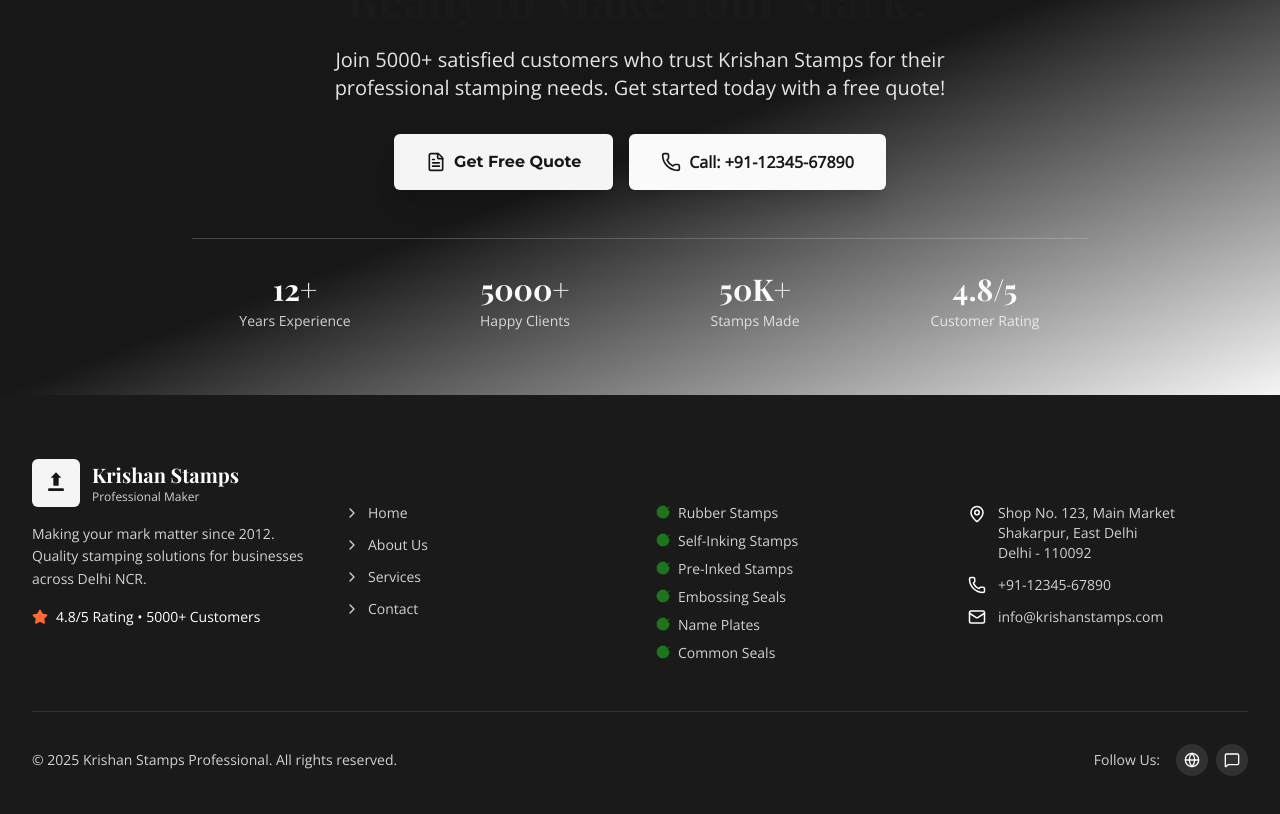
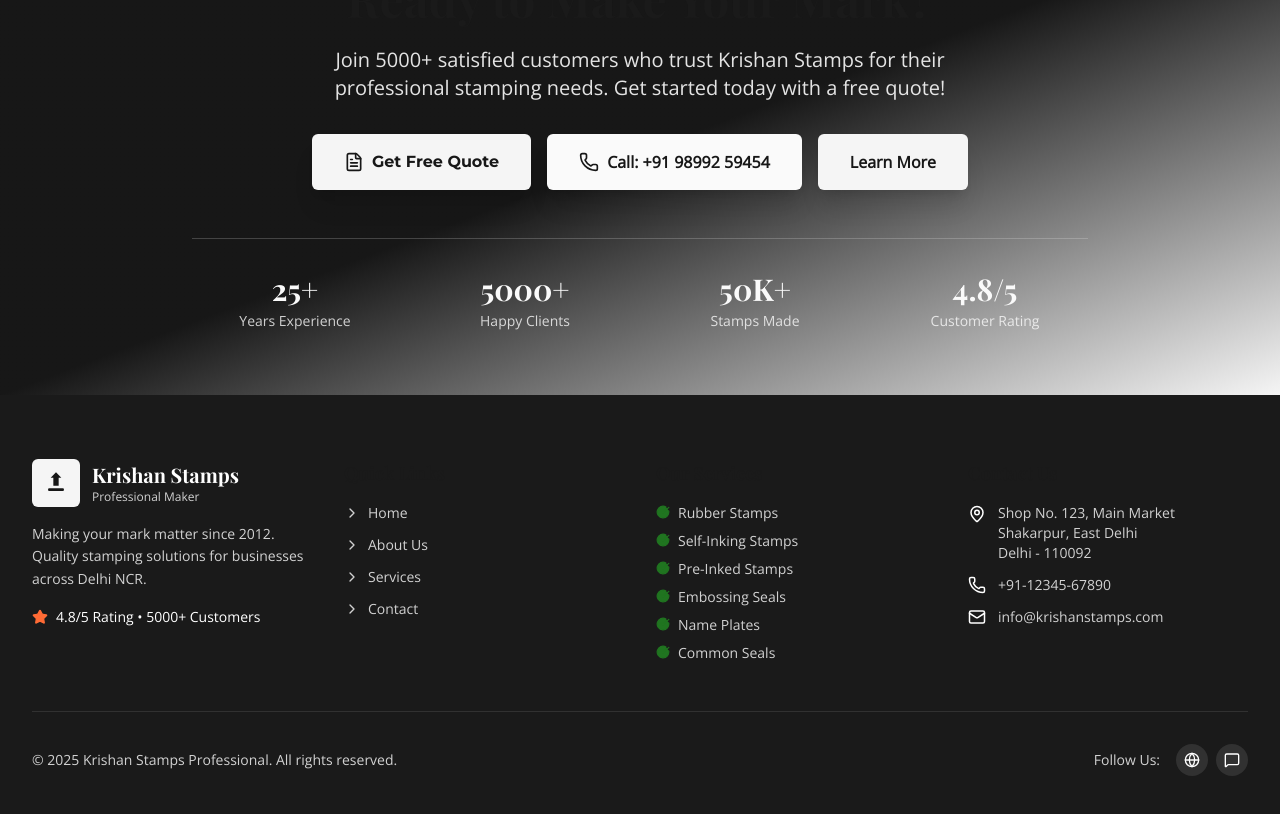
Before and after one commit to dariogeorge21/krishan-stamps, a Next.js app: page / in a window 1280 px wide. Shown: the part 5500-6314 px from the top of the page. Built offline with nearby package versions, Linux system fonts and the light colour scheme.

Commit message:
feat: Update contact information in CTASection for accuracy and enhance trust indicators

```diff
--- a/app/home/components/CTASection.tsx
+++ b/app/home/components/CTASection.tsx
@@ -26,18 +26,24 @@ const CTASection = () => {
             </Link>
 
             <a
-              href="tel:+911234567890"
+              href="tel:+919899259454"
               className="inline-flex items-center px-8 py-4 bg-primary-foreground text-primary font-body font-bold text-base rounded-md shadow-xl hover:bg-primary-foreground/90 hover:shadow-2xl hover:-translate-y-1 transition-all duration-300"
             >
               <Phone size={20} className="mr-2" />
-              Call: +91-12345-67890
+              Call: +91 98992 59454
             </a>
+            <Link
+              href="/about"
+              className="inline-flex items-center px-8 py-4 bg-secondary text-secondary-foreground font-body font-bold text-base rounded-md shadow-xl hover:bg-secondary/90 hover:shadow-2xl hover:-translate-y-1 transition-all duration-300"
+            >
+              Learn More
+            </Link>
           </div>
 
           {/* Trust Indicators */}
           <div className="grid grid-cols-2 lg:grid-cols-4 gap-6 pt-8 border-t border-primary-foreground/20">
             <div className="text-center">
-              <div className="font-headline text-3xl font-bold mb-1">12+</div>
+              <div className="font-headline text-3xl font-bold mb-1">25+</div>
               <div className="font-body text-sm opacity-80">Years Experience</div>
             </div>
             <div className="text-center">
```
